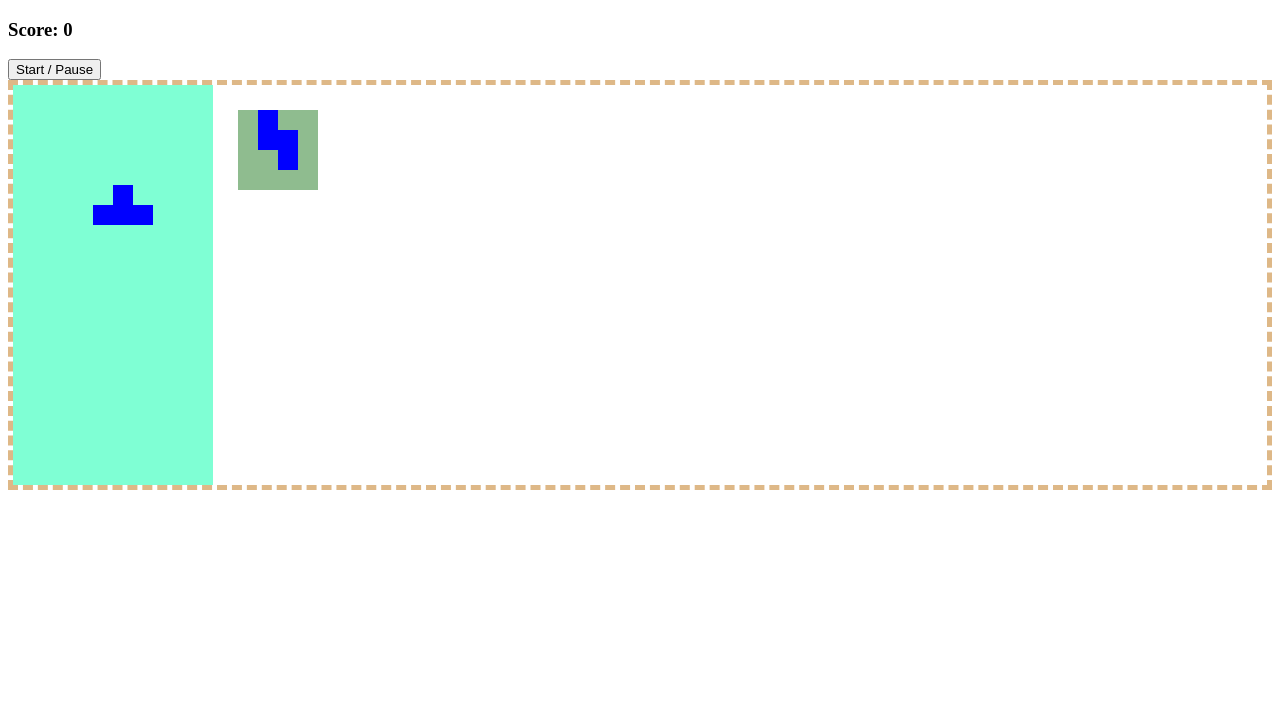
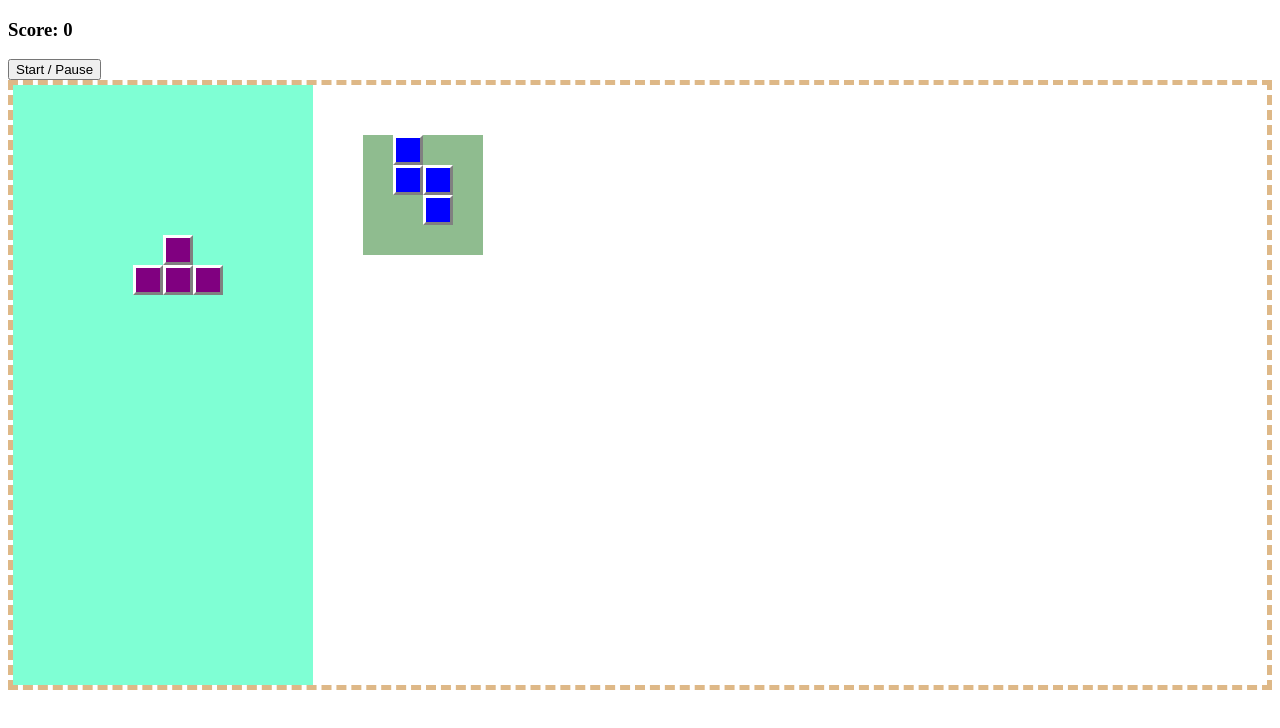
Before and after one commit to coooo77/tetris, a plain HTML site: page index.html in a window 1280 px wide. Drawn offline with Linux system fonts and the light colour scheme.

Commit message:
add color for tetrominoes

```diff
--- a/main.js
+++ b/main.js
@@ -19,17 +19,21 @@ const view = {
   },
   draw() {
     model.currentTetromino.forEach(index => model.squares[model.currentPosition + index].classList.add('tetromino'))
+    model.currentTetromino.forEach(index => model.squares[model.currentPosition + index].style.backgroundColor = model.colors[model.index])
   },
   undraw() {
     model.currentTetromino.forEach(index => model.squares[model.currentPosition + index].classList.remove('tetromino'))
+    model.currentTetromino.forEach(index => model.squares[model.currentPosition + index].style.backgroundColor = '')
   },
   displayNextTetromino() {
     const displaySquares = document.querySelectorAll('.mini-grid div')
     displaySquares.forEach(square => {
       square.classList.remove('tetromino')
+      square.style.backgroundColor = ''
     })
     model.nextTetromino.forEach(index => {
       displaySquares[1 + index].classList.add('tetromino')
+      displaySquares[1 + index].style.backgroundColor = model.colors[model.nextIndex]
     })
   },
   checkAndRemoveGrids() {
@@ -41,6 +45,7 @@ const view = {
         const grid = document.querySelector('.grid')
         row.forEach(index => {
           model.squares[index].classList.remove('tetromino', 'taken')
+          model.squares[index].style.backgroundColor = ''
         })
         const squaresRemoved = model.squares.splice(i, model.width)
         model.squares = squaresRemoved.concat(model.squares)
@@ -247,6 +252,7 @@ const model = {
   score: 0,
   numOfRemovedRow: 0,
   timerId: null,
+  colors: ['yellow', 'green', 'blue', 'red', 'purple', 'darksalmon', 'brown'],
   createTetromino(currentRotation = this.currentRotation, index = this.index, width) {
     return this.tetrominoes(width)[index][currentRotation]
   },
--- a/style.css
+++ b/style.css
@@ -1,14 +1,14 @@
 .grid {
-  width: 200px;
-  height: 400px;
+  width: 300px;
+  height: 600px;
   background-color: aquamarine;
   display: flex;
   flex-wrap: wrap;
 }
 
 .grid div {
-  height: 20px;
-  width: 20px;
+  height: 30px;
+  width: 30px;
 }
 
 #container {
@@ -17,19 +17,23 @@
 }
 
 .tetromino {
-  background-color: blue;
+  border: solid 3px;
+  border-color: white gray gray white;
+  -webkit-box-sizing: border-box;
+  -moz-box-sizing: border-box;
+  box-sizing: border-box;
 }
 
 .mini-grid {
-  margin: 25px;
-  width: 80px;
-  height: 80px;
+  margin: 50px;
+  width: 120px;
+  height: 120px;
   display: flex;
   flex-wrap: wrap;
   background-color: darkseagreen;
 }
 
 .mini-grid div {
-  height: 20px;
-  width: 20px;
+  height: 30px;
+  width: 30px;
 }
```
